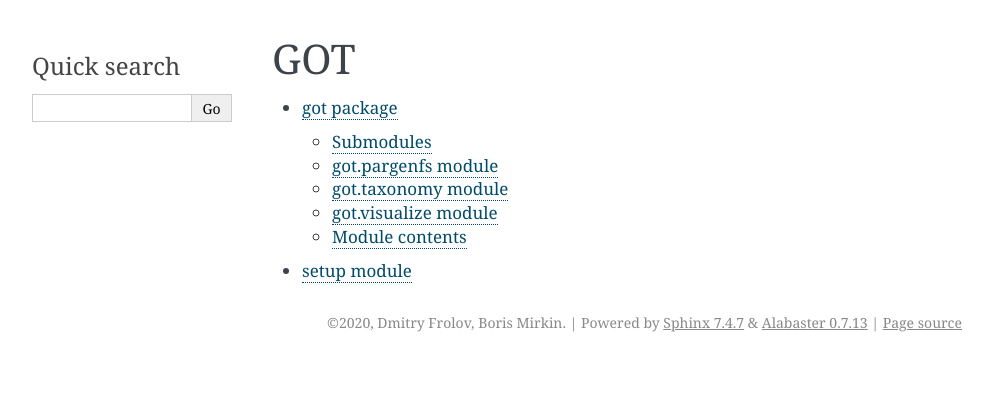
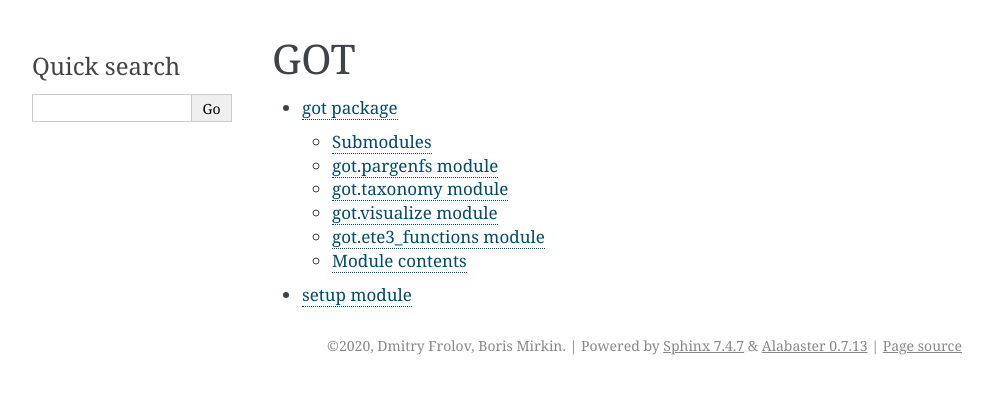
Before and after one commit to dmitsf/GOT, a Sphinx documentation site: the page built from docs/source/modules.rst, in a window 1280 px wide. Shown: the top 394 px of the page, without its empty margins (148-1141 px from the left). Built offline with Sphinx 7.4.7, drawn with Linux system fonts in a browser that asks for light colours.

Commit message:
docs update

```diff
--- a/docs/source/got.rst
+++ b/docs/source/got.rst
@@ -28,6 +28,13 @@
     :undoc-members:
     :show-inheritance:
 
+got.ete3_functions module
+--------------------
+
+.. automodule:: got.ete3_functions
+    :members:
+    :undoc-members:
+    :show-inheritance:
 
 Module contents
 ---------------
```
